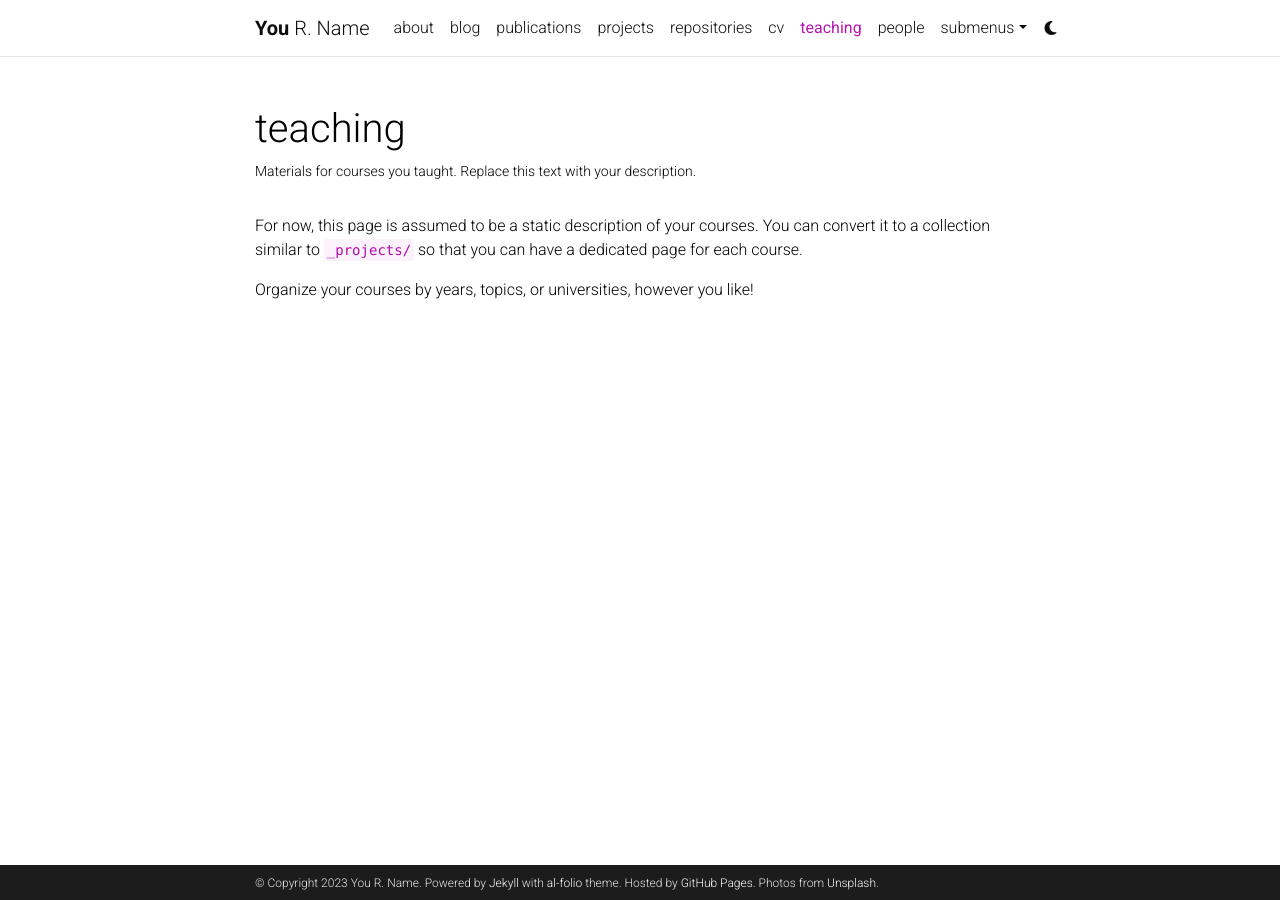
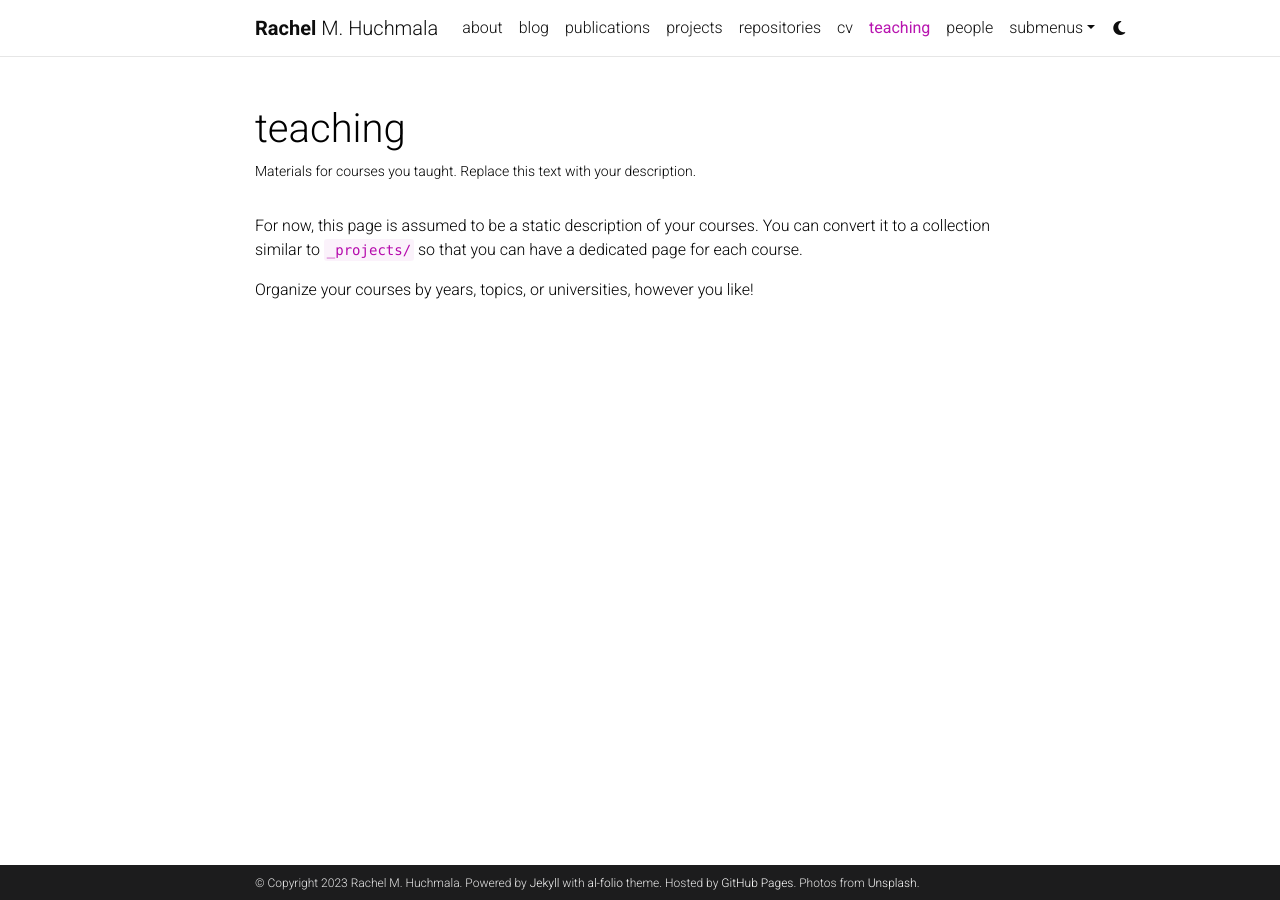
Before and after one commit to rmhuch/rmhuch.github.io, a Jekyll site: the page built from _pages/teaching.md, in a window 1280 px wide. Built offline with Jekyll 4.4.1, drawn with Linux system fonts in a browser that asks for light colours; comment, search, counter and statistics services are not loaded; a style sheet for code colours, icons or effects is not loaded.

Commit message:
Update _config.yml
added personal url to config

```diff
--- a/_config.yml
+++ b/_config.yml
@@ -3,10 +3,10 @@
 # -----------------------------------------------------------------------------
 
 title: blank # the website title (if blank, full name will be used instead)
-first_name: You
-middle_name: R.
-last_name: Name
-email: you@example.com
+first_name: Rachel
+middle_name: M.
+last_name: Huchmala
+email: rachelhuchmala@boisestate.edu
 description: > # the ">" symbol means to ignore newlines until "footer_text:"
   A simple, whitespace theme for academics. Based on [*folio](https://github.com/bogoli/-folio) design.
 footer_text: >
@@ -18,8 +18,8 @@
 lang: en # the language of your site (for example: en, fr, cn, ru, etc.)
 icon: ⚛️  # the emoji used as the favicon (alternatively, provide image name in /assets/img/)
 
-url: https://alshedivat.github.io # the base hostname & protocol for your site
-baseurl: /al-folio # the subpath of your site, e.g. /blog/
+url: https://rmhuch.github.io # the base hostname & protocol for your site
+baseurl:  # the subpath of your site, e.g. /blog/
 last_updated: false # set to true if you want to display last updated in the footer
 impressum_path:  # set to path to include impressum link in the footer, use the same path as permalink in a page, helps to conform with EU GDPR
 
```
